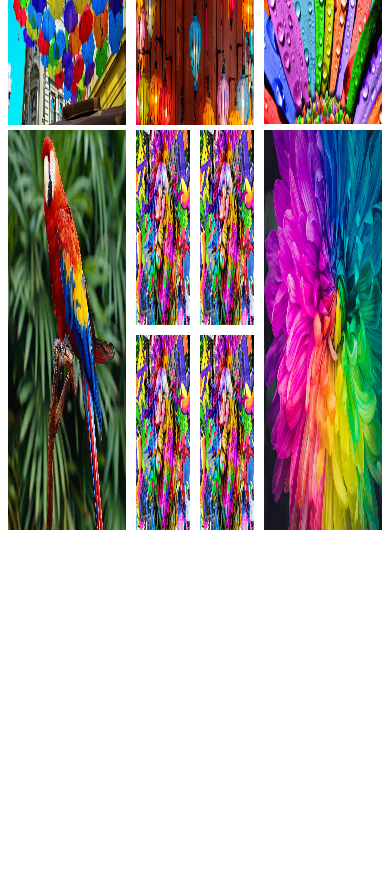
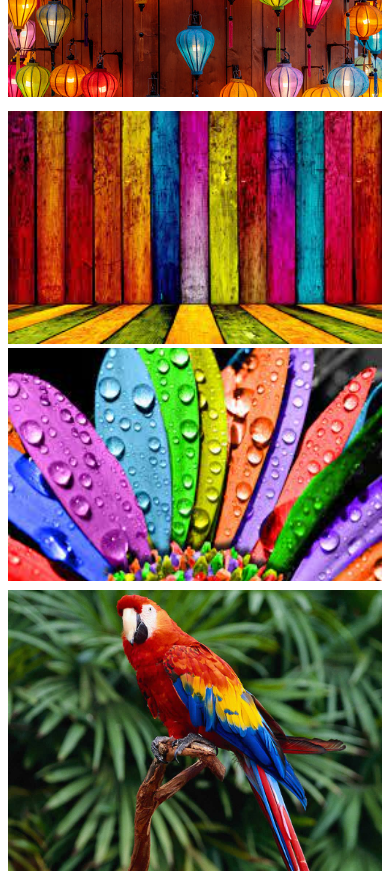
Before and after one commit to Wasima230Sultana/Responsiveness-and-Media-query, a plain HTML site: page responsive.html in a window 390 px wide. Shown: the part 760-1633 px from the top of the page. Before the commit the page ends 1298 px from the top, so only its background shows below. Drawn offline with Linux system fonts and the light colour scheme.

Commit message:
responsive for small device

```diff
--- a/Style/style.css
+++ b/Style/style.css
@@ -20,3 +20,14 @@ img{
     grid-template-columns: repeat(2, 1fr);
     gap: 10px;
 }
+
+/* responsive media query */
+@media screen and (max-width: 576px){
+    .row{
+        flex-direction: column;
+        height: auto;
+    }
+    .square-collage {
+        grid-template-columns: 1fr;
+    }
+}
```
